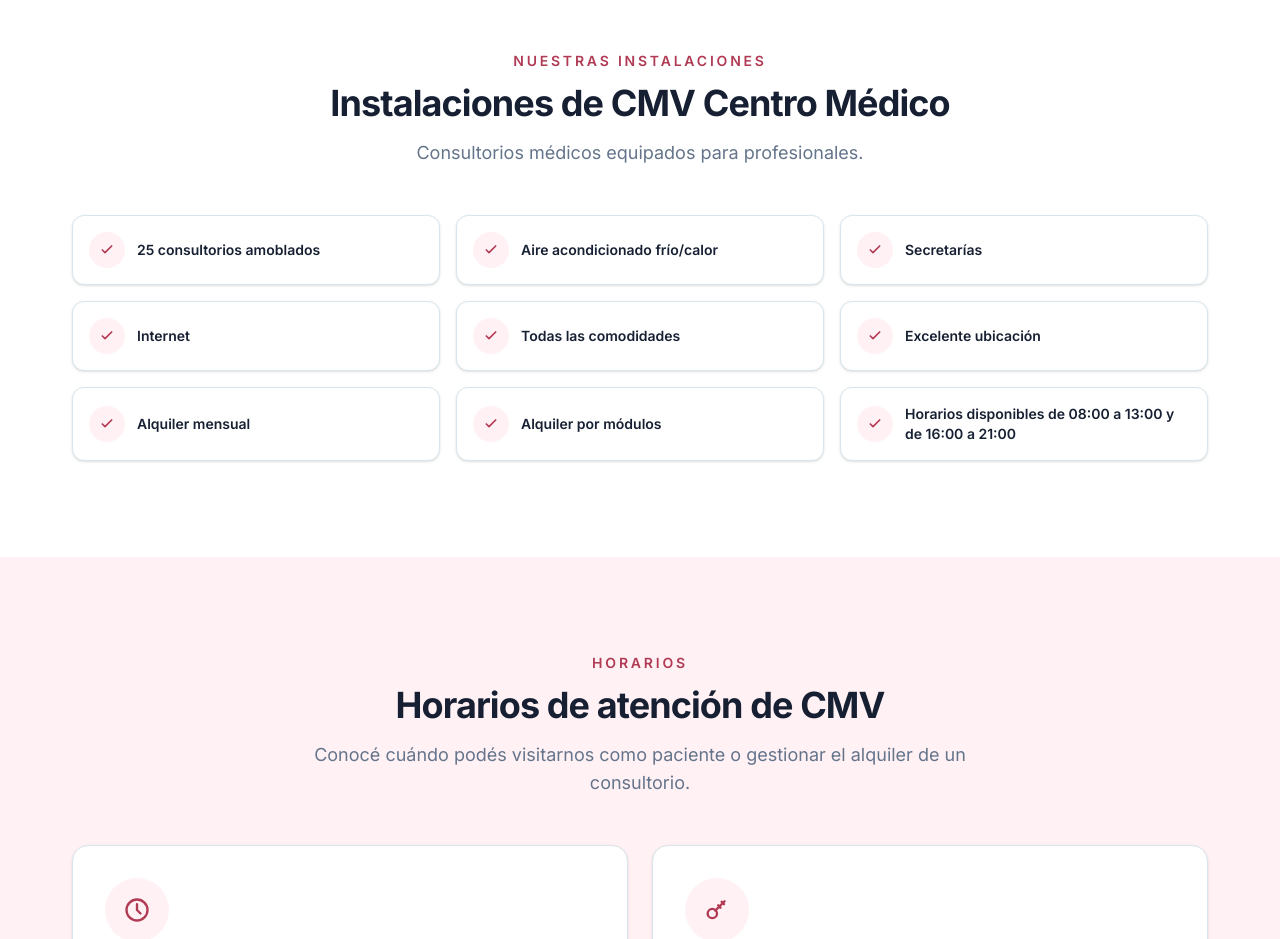
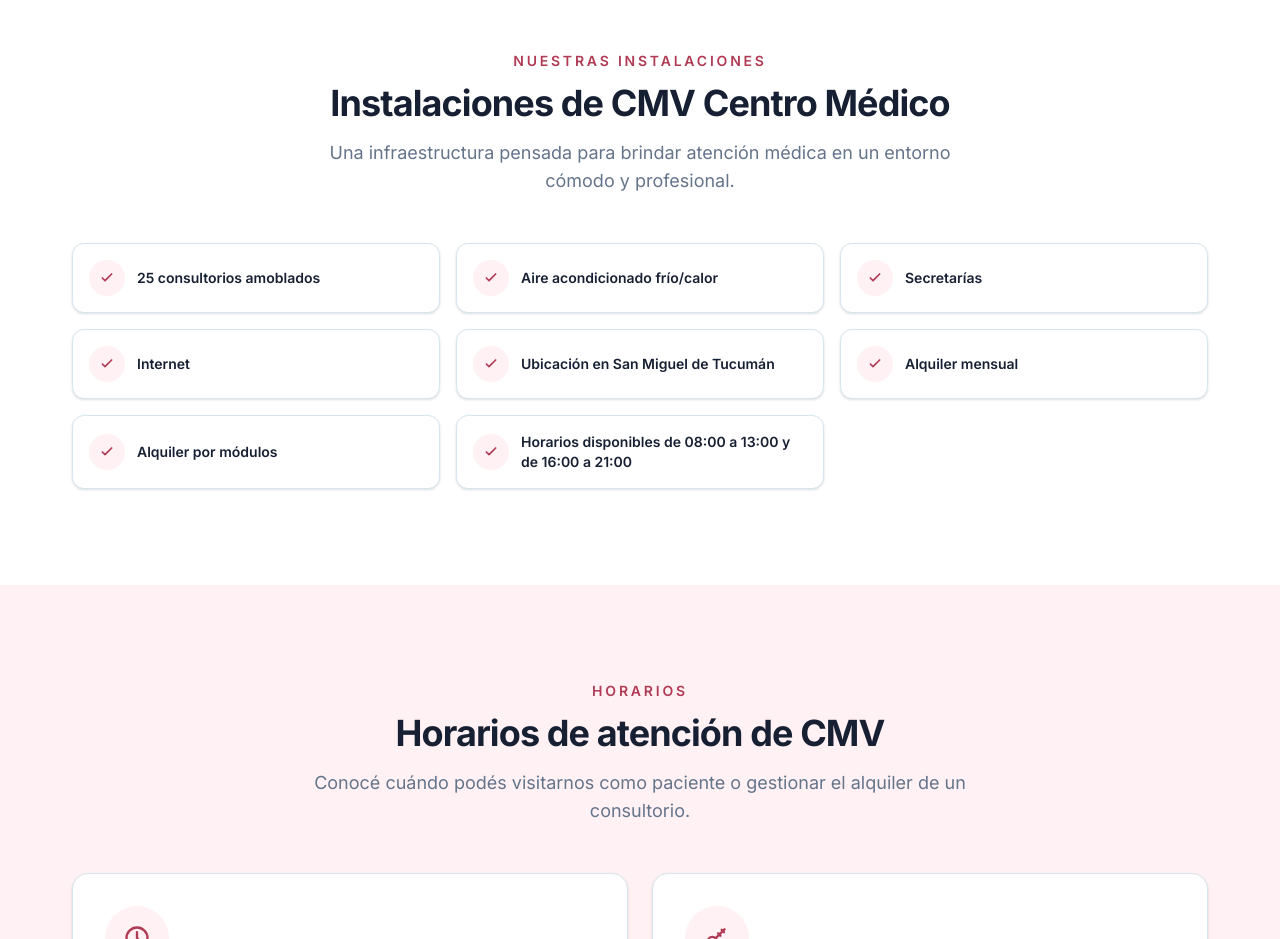
Before and after one commit to Nuvra-Technologies/CMV-landing, a Next.js app: page /institutional in a window 1280 px wide. Shown: the part 820-1759 px from the top of the page. Built offline with nearby package versions, Linux system fonts and the light colour scheme.

Commit message:
site config and institutional fixed

```diff
--- a/src/constants/institutional.ts
+++ b/src/constants/institutional.ts
@@ -4,7 +4,7 @@
   foundedDateISO: "2011-12-23",
   slogan: "Tu salud es nuestra prioridad",
   intro:
-    "Somos el único Centro de Medicina Vascular en Tucumán y contamos con un equipo interdisciplinario de especialistas que trabaja de manera coordinada para ofrecer diagnósticos precisos y tratamientos adaptados a cada necesidad.",
+    "CMV Centro Médico es una institución de salud de Tucumán dedicada a la atención médica y al diagnóstico, con un equipo interdisciplinario de profesionales.",
   fullInfo:
     `En CMV creemos que una buena atención médica comienza con la confianza. Desde nuestra fundación, el 23 de diciembre de 2011, trabajamos para brindar un servicio basado en la excelencia profesional, la actualización constante y el acompañamiento de cada paciente.
     Somos el único Centro de Medicina Vascular en Tucumán y contamos con un equipo interdisciplinario de especialistas que trabaja de manera coordinada para ofrecer diagnósticos precisos y tratamientos adaptados a cada necesidad.
@@ -13,7 +13,7 @@
   facilities: {
     consultoriosCount: 25,
     title:
-      "Consultorios médicos equipados para profesionales.",
+      "Una infraestructura pensada para brindar atención médica en un entorno cómodo y profesional.",
     description:
       `CMV pone a disposición de médicos y profesionales de la salud un espacio preparado para desarrollar su actividad en un entorno moderno, confortable y profesional.
       Disponemos de 25 consultorios amoblados, equipados con aire acondicionado frío/calor, servicio de secretaría, conexión a internet y todas las comodidades necesarias para la atención ambulatoria.
@@ -23,10 +23,9 @@
       { id: "climatizacion", label: "Aire acondicionado frío/calor" },
       { id: "secretaria", label: "Secretarías" },
       { id: "internet", label: "Internet" },
-      { id: "comodidades", label: "Todas las comodidades" },
-      { id: "ubicacion", label: "Excelente ubicación" },
+      { id: "ubicacion", label: "Ubicación en San Miguel de Tucumán" },
       { id: "mensual", label: "Alquiler mensual" },
-      { id: "módulos", label: "Alquiler por módulos" },
+      { id: "modulos", label: "Alquiler por módulos" },
       { id: "horariosDisponibles", label: "Horarios disponibles de 08:00 a 13:00 y de 16:00 a 21:00" },
     ],
   },
--- a/src/lib/seo/site-config.ts
+++ b/src/lib/seo/site-config.ts
@@ -14,7 +14,7 @@
     founded: "2011-12-23",
 
     location: {
-        streetAddress: "Lavalle 585",
+        streetAddress: "Lavalle 584",
         addressLocality: "San Miguel de Tucumán",
         addressRegion: "Tucumán",
         postalCode: "4000",
```
